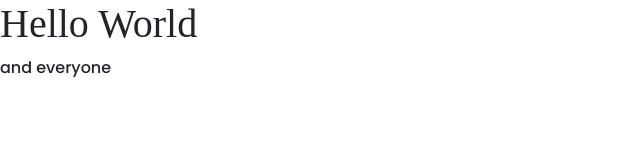
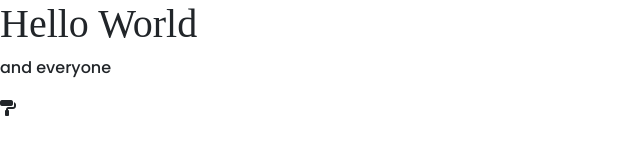
Before and after one commit to Lavirene/portfolio, a plain HTML site: page index.html in a window 1280 px wide. Shown: the full height of the page, 0-640 px from the left. Drawn offline with nearby package versions, Linux system fonts and the light colour scheme; a web font is replaced by a local one.

Commit message:
Added roller icon

```diff
--- a/index.html
+++ b/index.html
@@ -31,5 +31,6 @@
   <body>
     <h1>Hello World</h1>
     <p>and everyone</p>
+    <i class="fa-solid fa-paint-roller"></i>
   </body>
 </html>
```
